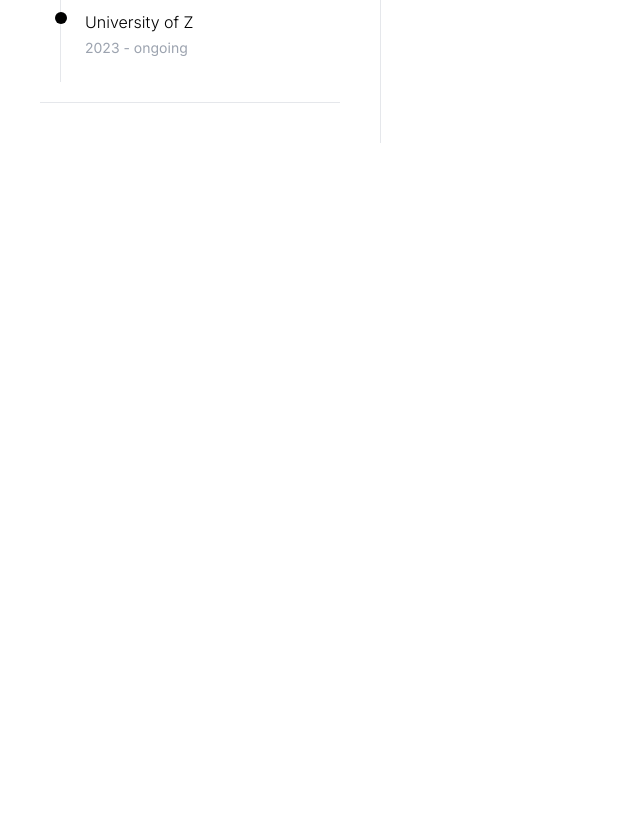
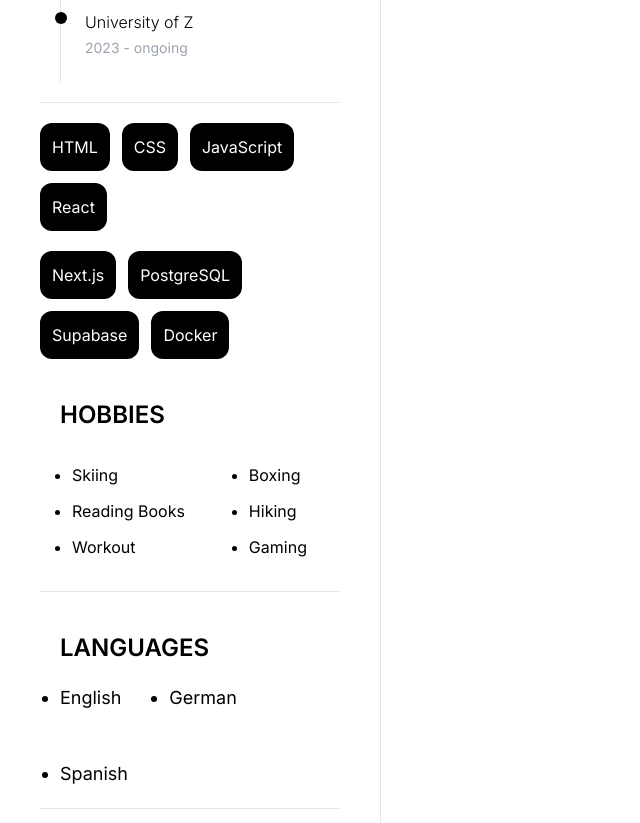
Before and after one commit to eddyg-github/My_CV, a React (Vite) app: page / in a window 1280 px wide. Shown: the part 1020-1843 px from the top of the page, without its empty margins (0-640 px from the left). Before the commit the page ends 1163 px from the top, so only its background shows below. Built offline with nearby package versions, Linux system fonts and the light colour scheme.

Commit message:
Cuarto commit

```diff
--- a/src/components/HeaderLeft.jsx
+++ b/src/components/HeaderLeft.jsx
@@ -92,6 +92,50 @@ const HeaderLeft = ({ darkMode, toggleDarkMode }) => {
             </li>
           </ul>
         </div>
+
+        <div className="flex flex-wrap gap-3">
+           <span className='rounded-xl bg-black text-white p-3 text-center dark:bg-white dark:text-black'>HTML</span>
+           <span className='rounded-xl bg-black text-white p-3 text-center dark:bg-white dark:text-black'>CSS</span>
+           <span className='rounded-xl bg-black text-white p-3 text-center dark:bg-white dark:text-black'>JavaScript</span>
+           <span className='rounded-xl bg-black text-white p-3 text-center dark:bg-white dark:text-black'>React</span>
+        </div>
+        <div className="flex flex-wrap gap-3">
+           <span className='rounded-xl bg-black text-white p-3 text-center dark:bg-white dark:text-black'>Next.js</span>
+           <span className='rounded-xl bg-black text-white p-3 text-center dark:bg-white dark:text-black'>PostgreSQL</span>
+           <span className='rounded-xl bg-black text-white p-3 text-center dark:bg-white dark:text-black'>Supabase</span>
+           <span className='rounded-xl bg-black text-white p-3 text-center dark:bg-white dark:text-black'>Docker</span>
+        </div>
+
+        <div className='flex flex-col items-start justify-start gap-5 border-b p-5 dark:border-gray-700'>
+           <h1 className='text-base font-semibold md:text-2xl'>HOBBIES</h1>
+            <div className='flex flex-wrap gap-16 p-3'>
+               <ul className='flex list-disc flex-col gap-3'>
+                 <li>Skiing</li>
+                 <li>Reading Books</li>
+                 <li>Workout</li>
+               </ul>
+               <ul className='flex list-disc flex-col gap-3'>
+                 <li>Boxing</li>
+                 <li>Hiking</li>
+                 <li>Gaming</li>
+               </ul>
+            </div>
+        </div>
+
+        <div className='flex flex-col items-start justify-start gap-5 border-b p-5 dark:border-gray-700'>
+        <h1 className='text-base font-semibold md:text-2xl'>LANGUAGES</h1>
+            <ul className='flex list-disc flex-wrap gap-12 md:text-lg'>
+               <li>English</li>
+               <li>German</li>
+               <li>Spanish</li>
+            </ul>
+        </div>
+
+
+
+
+
+
       </div>
     </div>
   );
```
